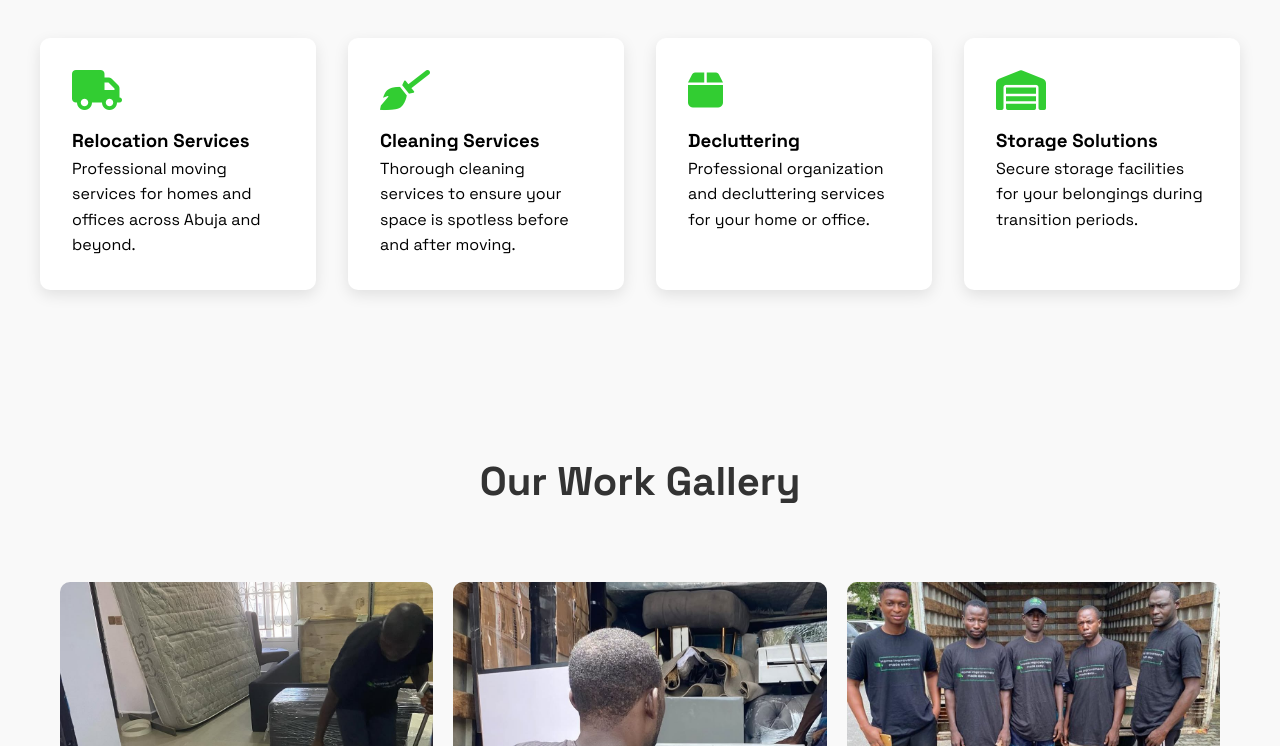
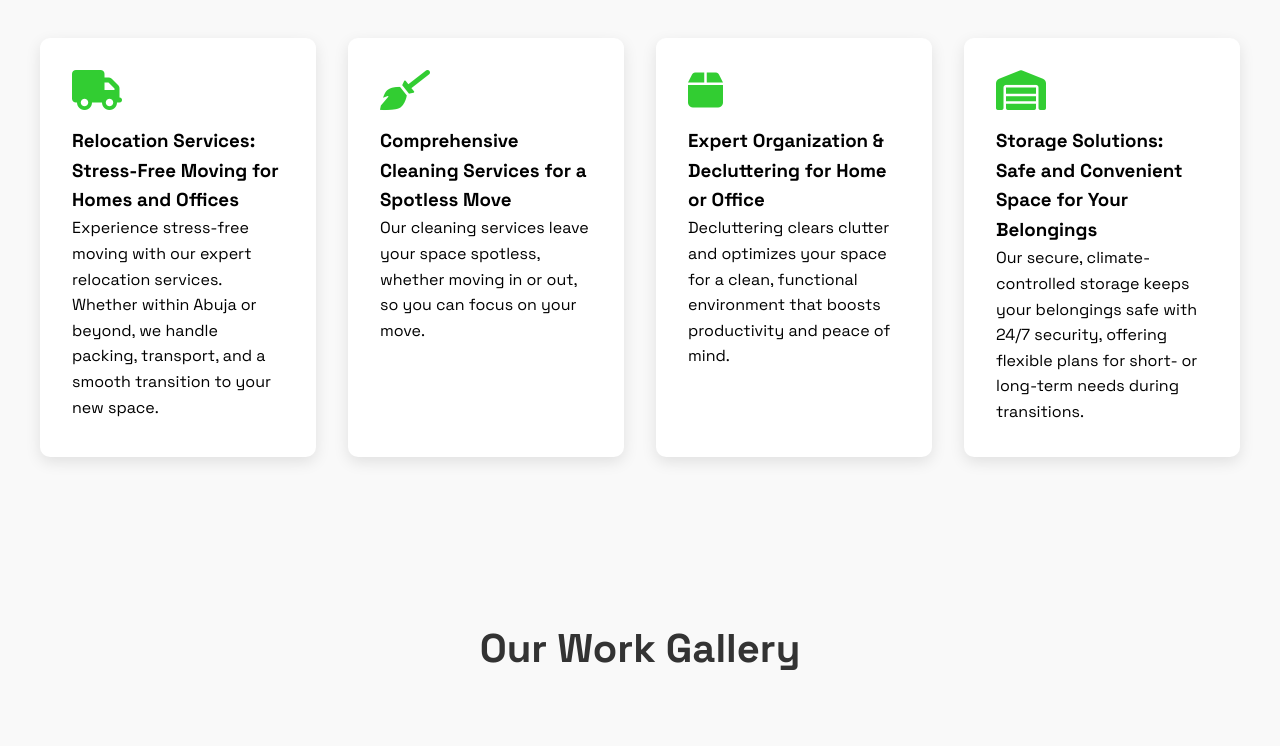
Before and after one commit to AaronTech112/Pack-Me-Moving-Compnay-, a plain HTML site: page index.html in a window 1280 px wide. Shown: the part 1480-2226 px from the top of the page. Drawn offline with Linux system fonts and the light colour scheme; a web font is replaced by a local one.

Commit message:
text cards

```diff
--- a/index.html
+++ b/index.html
@@ -1315,23 +1315,26 @@
         <div class="services-grid">
             <div class="service-card">
                 <i class="fas fa-truck service-icon"></i>
-                <h3>Relocation Services</h3>
-                <p>Professional moving services for homes and offices across Abuja and beyond.</p>
+                <h3>Relocation Services: Stress-Free Moving for Homes and Offices
+                </h3>
+                <p>Experience stress-free moving with our expert relocation services. Whether within Abuja or beyond, we handle packing, transport, and a smooth transition to your new space.</p>
             </div>
             <div class="service-card">
                 <i class="fas fa-broom service-icon"></i>
-                <h3>Cleaning Services</h3>
-                <p>Thorough cleaning services to ensure your space is spotless before and after moving.</p>
+                <h3>Comprehensive Cleaning Services for a Spotless Move
+                </h3>
+                <p>Our cleaning services leave your space spotless, whether moving in or out, so you can focus on your move.</p>
             </div>
             <div class="service-card">
                 <i class="fas fa-box service-icon"></i>
-                <h3>Decluttering</h3>
-                <p>Professional organization and decluttering services for your home or office.</p>
+                <h3>Expert Organization & Decluttering for Home or Office</h3>
+                <p>Decluttering clears clutter and optimizes your space for a clean, functional environment that boosts productivity and peace of mind.</p>
             </div>
             <div class="service-card">
                 <i class="fas fa-warehouse service-icon"></i>
-                <h3>Storage Solutions</h3>
-                <p>Secure storage facilities for your belongings during transition periods.</p>
+                <h3>Storage Solutions: Safe and Convenient Space for Your Belongings
+                </h3>
+                <p>Our secure, climate-controlled storage keeps your belongings safe with 24/7 security, offering flexible plans for short- or long-term needs during transitions.</p>
             </div>
         </div>
     </section>
@@ -1771,7 +1774,7 @@
                         <i class="fas fa-phone"></i>
                         <div class="info-content">
                             <h3>Phone</h3>
-                            <p>07082271319</p>
+                            <p>07063430684</p>
                         </div>
                     </div>
                     <div class="info-card">
```
